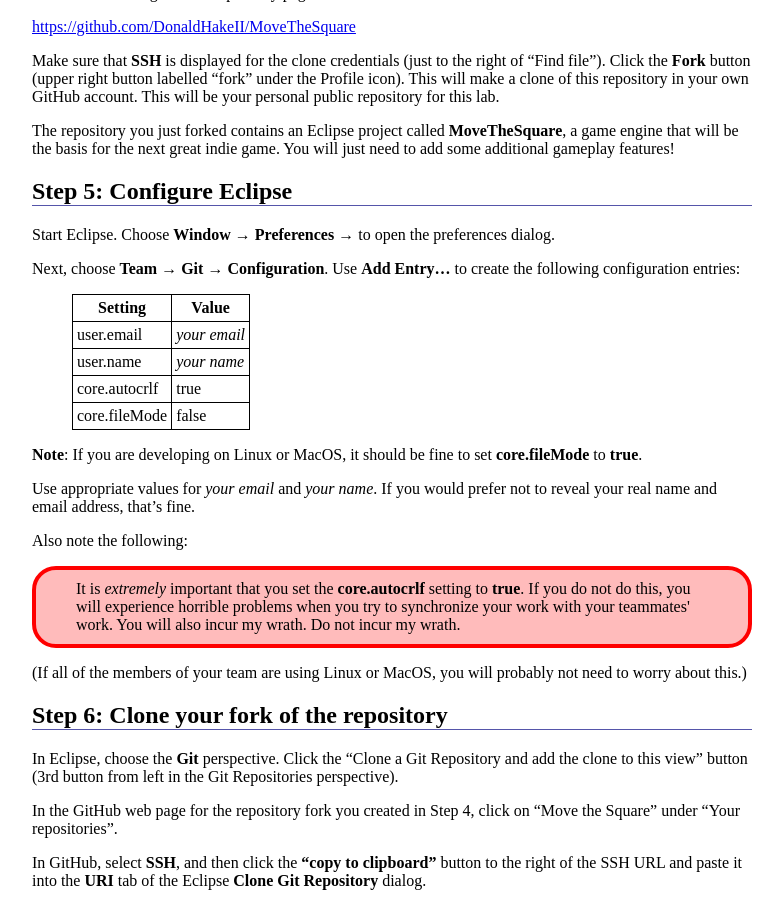
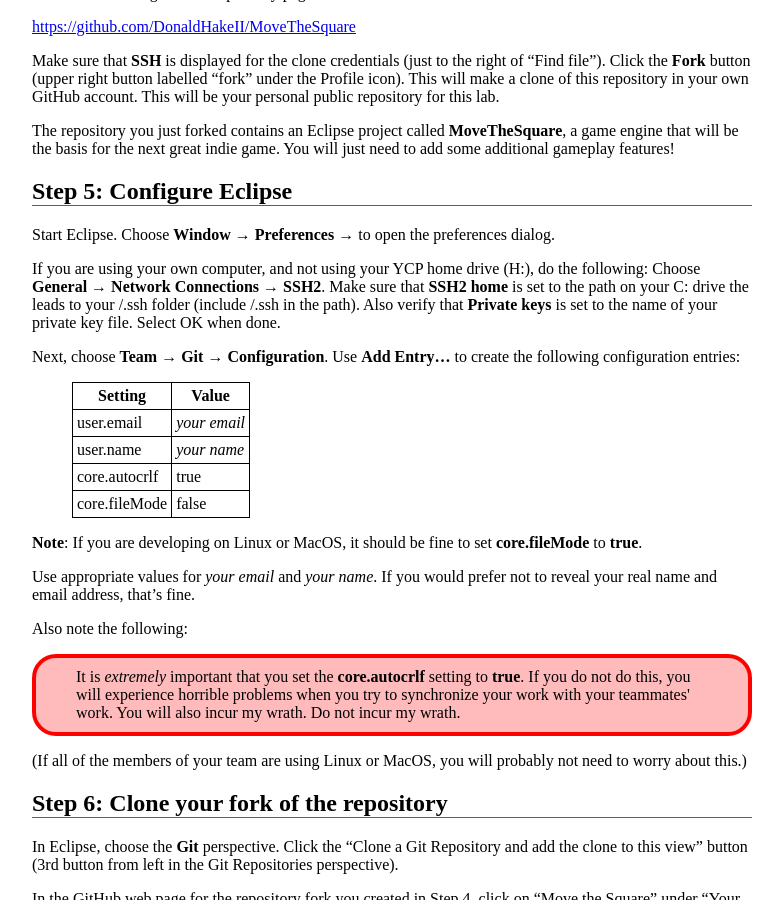
Before and after one commit to ycpcs/cs320-spring2016, a Jekyll site: the page built from labs/lab01.md, in a window 1280 px wide and 900 px high, scrolled down 1688 px. Shown: the whole window, without its empty margins (248-1031 px from the left). Built offline with Jekyll 4.4.1, drawn with Linux system fonts in a browser that asks for light colours; Markdown is read by kramdown in place of the engine named in the settings.

Commit message:
added laptop SSH instructions

```diff
--- a/labs/lab01.md
+++ b/labs/lab01.md
@@ -92,9 +92,8 @@ The repository you just forked contains an Eclipse project called **MoveTheSquar
 
 Start Eclipse.  Choose **Window &rarr; Preferences &rarr;** to open the preferences dialog.
 
-<!--
-Choose **General &rarr; Network Connections &rarr; SSH2**.  Make sure that **SSH2 home** is set to **H:/.ssh** and also that **Private keys** is set to **id\_dsa,id\_rsa**.
--->
+If you are using your own computer, and not using your YCP home drive (H:), do the following:
+Choose **General &rarr; Network Connections &rarr; SSH2**.  Make sure that **SSH2 home** is set to the path on your C: drive the leads to your /.ssh folder (include /.ssh in the path). Also verify that **Private keys** is set to the name of your private key file.  Select OK when done.
 
 Next, choose **Team &rarr; Git &rarr; Configuration**.  Use **Add Entry...** to create the following configuration entries:
 
```
